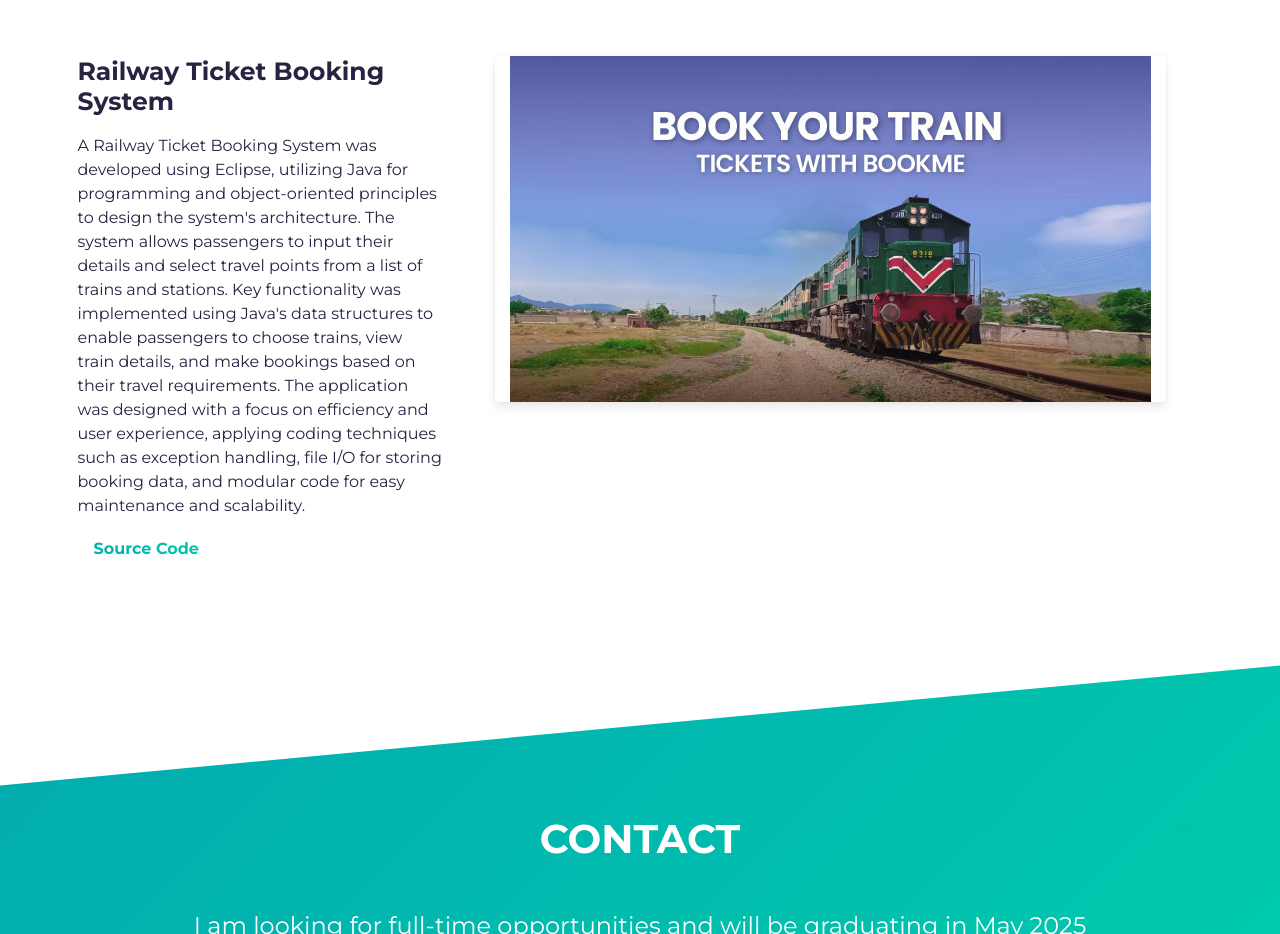
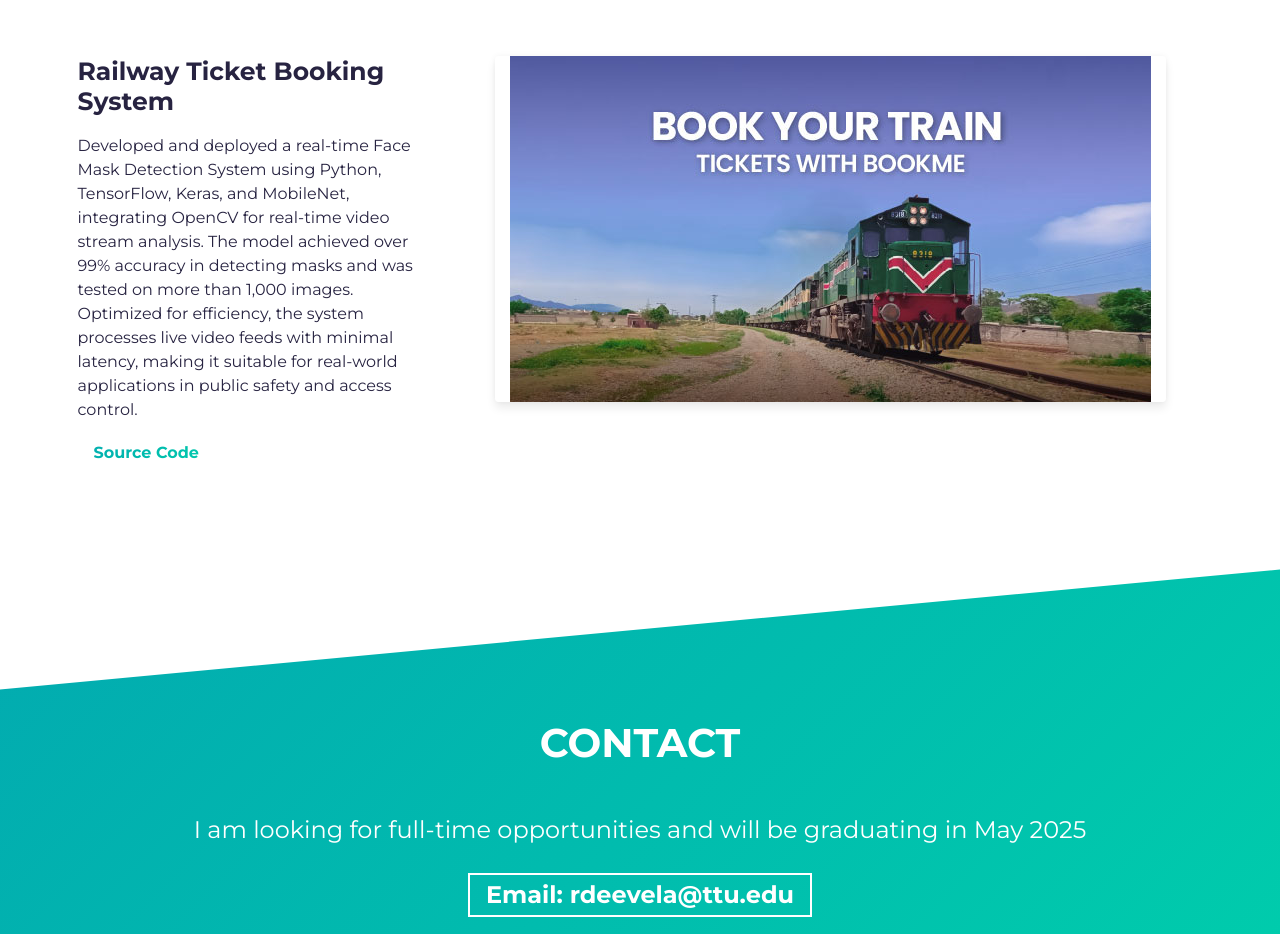
Before and after one commit to Reshma-848/Portfolio, a website built with Parcel: page ReshmaDeevela/src/index.html in a window 1280 px wide. Shown: the part 2980-3914 px from the top of the page. Built offline with nearby package versions, Linux system fonts and the light colour scheme.

Commit message:
Update index.html - Face mask desc

```diff
--- a/ReshmaDeevela/src/index.html
+++ b/ReshmaDeevela/src/index.html
@@ -234,8 +234,7 @@
                 <h3 class="project-wrapper__text-title">Railway Ticket Booking System</h3>
                 <div>
                   <p class="mb-4">
-                    A Railway Ticket Booking System was developed using Eclipse, utilizing Java for programming and object-oriented principles to design the system's architecture. The system allows passengers to input their details and select travel points from a list of trains and stations. Key functionality was implemented using Java's data structures to enable passengers to choose trains, view train details, and make bookings based on their travel requirements. The application was designed with a focus on efficiency and user experience, applying coding techniques such as exception handling, file I/O for storing booking data, and modular code for easy maintenance and scalability.
-                  </p>
+                    Developed and deployed a real-time Face Mask Detection System using Python, TensorFlow, Keras, and MobileNet, integrating OpenCV for real-time video stream analysis. The model achieved over 99% accuracy in detecting masks and was tested on more than 1,000 images. Optimized for efficiency, the system processes live video feeds with minimal latency, making it suitable for real-world applications in public safety and access control.</p>
                 </div>
 
                 <a
```
